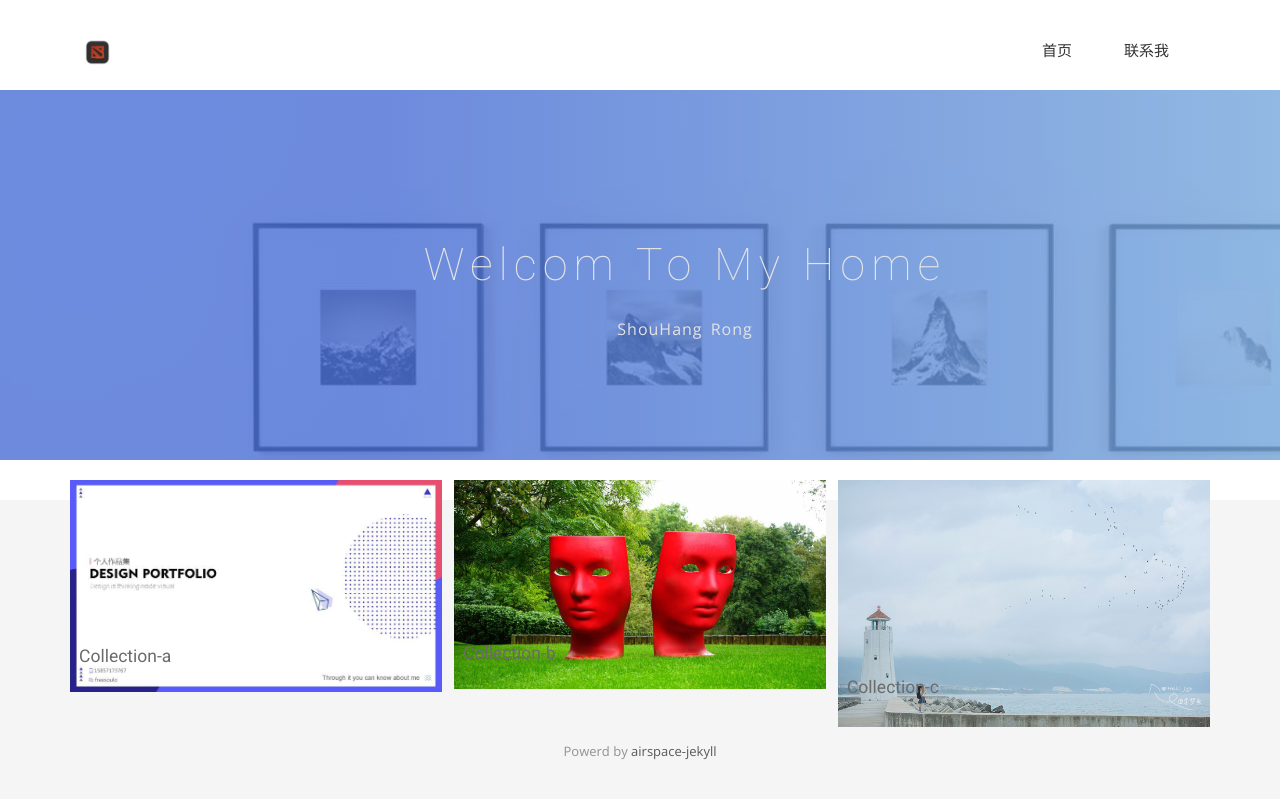
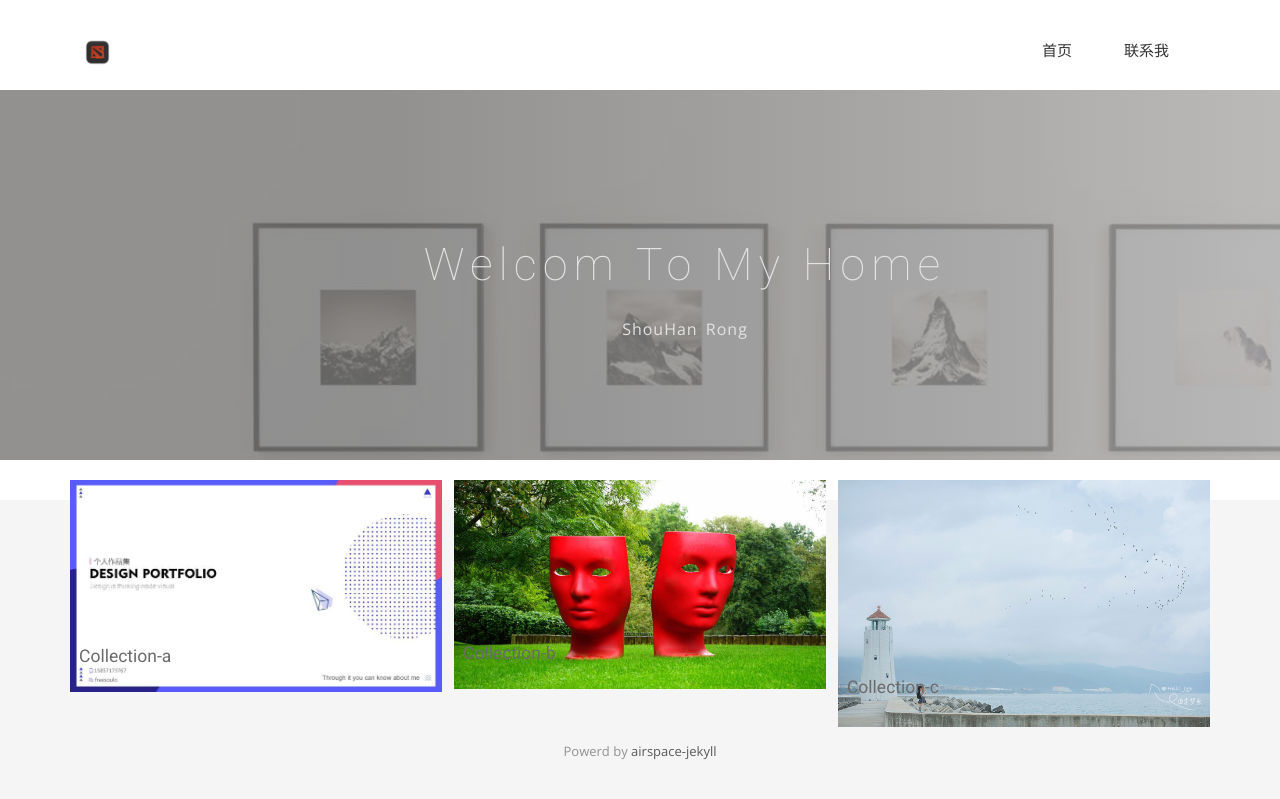
Before and after one commit to shuohanr/back.shuohanr.github.io, a Jekyll site: the page built from index.html, in a window 1280 px wide. Shown: the top 799 px of the page. Built offline with Jekyll 4.4.1, drawn with Linux system fonts in a browser that asks for light colours; nearby versions of some CDN libraries; some web fonts are replaced.

Commit message:
试灰色

```diff
--- a/css/airspace.css
+++ b/css/airspace.css
@@ -374,7 +374,7 @@ font header .navbar-default .navbar-nav li a:hover {
   right: 0;
   width: 100%;
   height: 100%;
-  background: linear-gradient(to left, #79ACE2, #4C72DB 70%);
+  background: linear-gradient(to left, #ADADAD, #7A7A7A 70%);
   opacity: 0.8;
 }
 #global-header .block {
--- a/index.html
+++ b/index.html
@@ -11,7 +11,7 @@ permalink: /
         <div class="col-md-12">
           <div class="block">
             <h1 class="animated fadeInUp">Welcom to my home</h1>
-            <p class="animated fadeInUp">ShouHang Rong</p>
+            <p class="animated fadeInUp">ShouHan Rong</p>
           </div>
         </div>
       </div>
```
